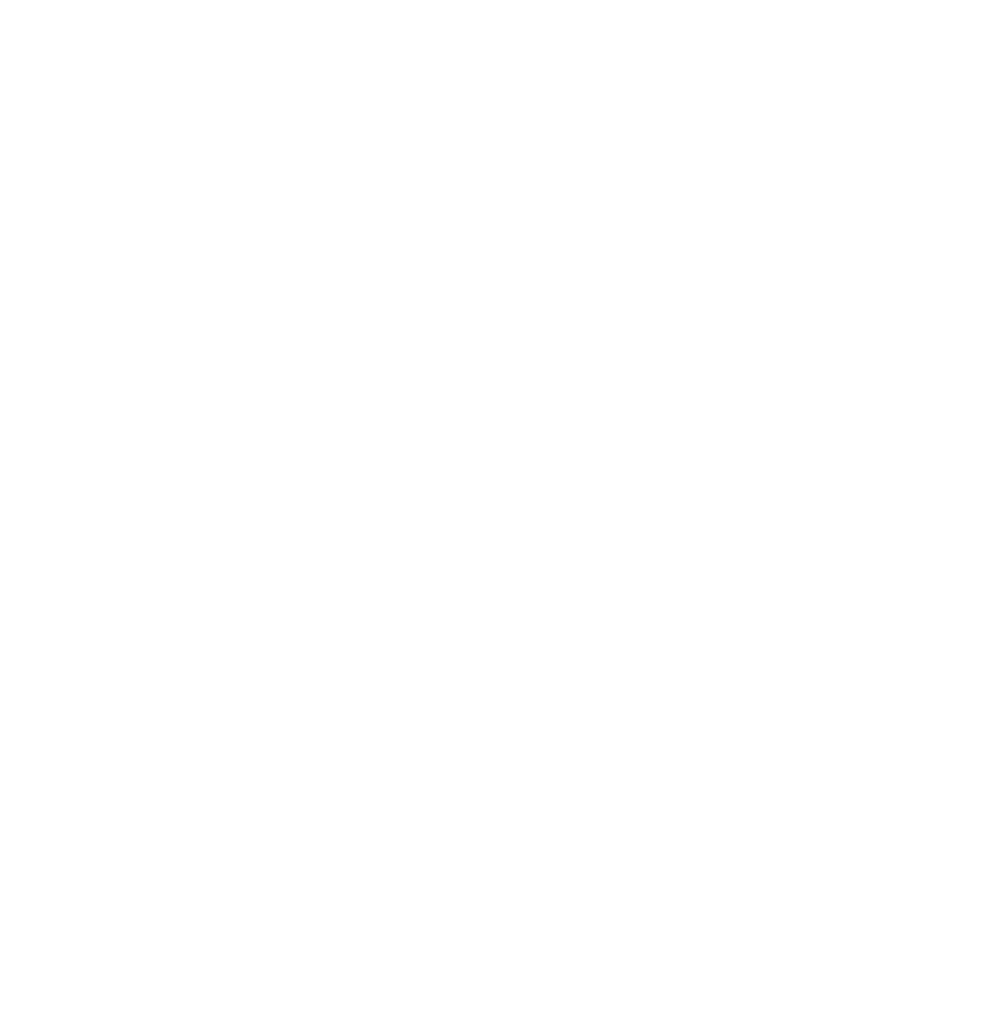
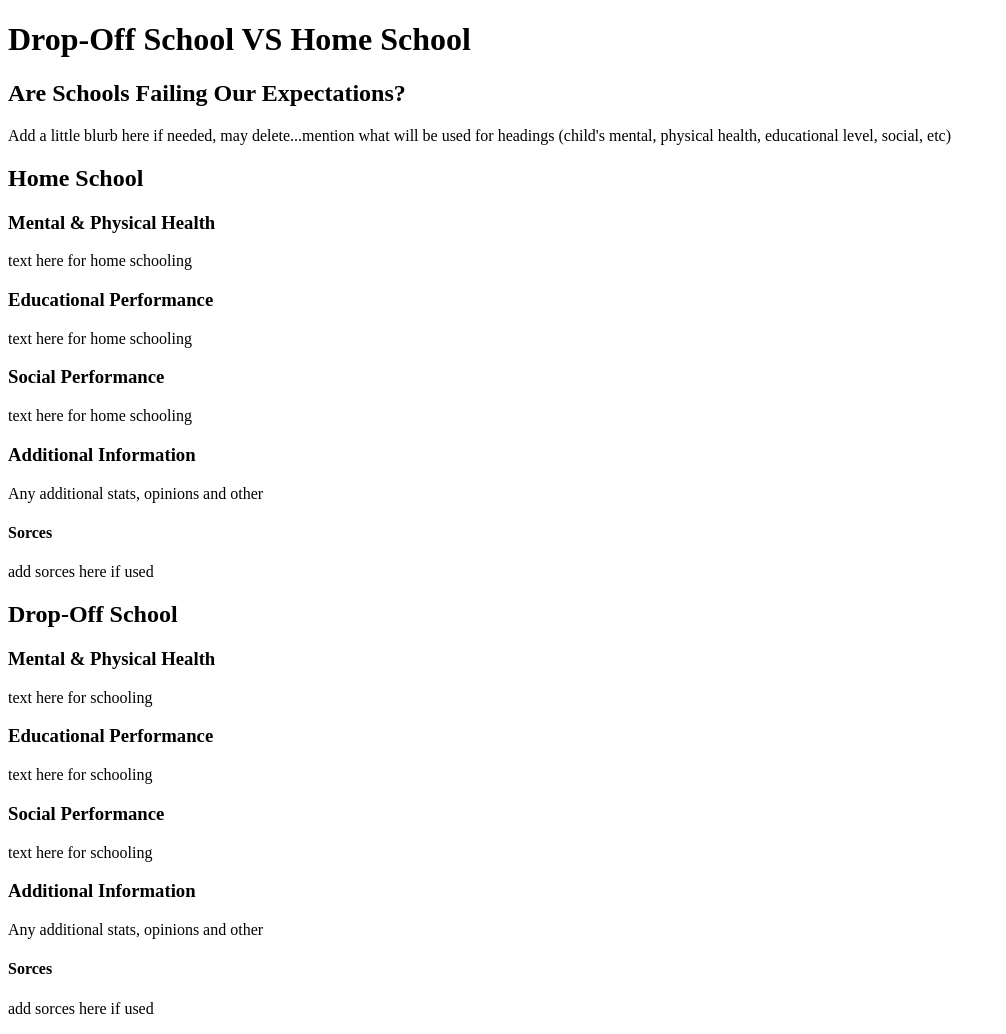
Before and after one commit to l-seif/seif_laila_midterm, a plain HTML site: page index.html in a window 1280 px wide. Shown: the whole page, without its empty margins (0-1006 px from the left). Before the commit the page ends 800 px from the top, so only its background shows below. Drawn offline with Linux system fonts and the light colour scheme.

Commit message:
Adding base/layout
I added what I want to type and made it easy to just go in and edit.
Headings and paragraphs will be filled out after research.

```diff
--- a/index.html
+++ b/index.html
@@ -5,7 +5,52 @@
     <meta name="viewport" content="width=device-width, initial-scale=1.0">
     <title>Education Debate! Drop-Off School VS Home School</title>
 </head>
+
 <body>
+    <h1>Drop-Off School VS Home School</h1>
+    <h2>Are Schools Failing Our Expectations?</h2>
 
+    <p>Add a little blurb here if needed, may delete...mention what will be used for headings (child's mental, physical health, educational level, social, etc)</p>
+
+
+    <!--THIS SECTION IS FOR HOME SCHOOLING-->
+    <h2>Home School</h2>
+
+    <h3>Mental & Physical Health</h3>
+    <p>text here for home schooling</p>
+
+    <h3>Educational Performance</h3>
+    <p>text here for home schooling</p>
+
+    <h3>Social Performance</h3>
+    <p>text here for home schooling</p>
+
+    <h3>Additional Information</h3>
+    <p>Any additional stats, opinions and other</p>
+
+    <h4>Sorces</h4>
+    <p>add sorces here if used</p>
+<!--END HOME SCHOOL-->
+
+
+<!--THIS SECTION IS FOR DROP-OFF SCHOOLING-->
+<h2>Drop-Off School</h2>
+
+<h3>Mental & Physical Health</h3>
+<p>text here for schooling</p>
+
+<h3>Educational Performance</h3>
+<p>text here for schooling</p>
+
+<h3>Social Performance</h3>
+<p>text here for schooling</p>
+
+<h3>Additional Information</h3>
+<p>Any additional stats, opinions and other</p>
+
+<h4>Sorces</h4>
+<p>add sorces here if used</p>
+<!--END DROP-OFF SCHOOL-->
 </body>
+
 </html>
```
Also changed, not shown: 1 other file.
